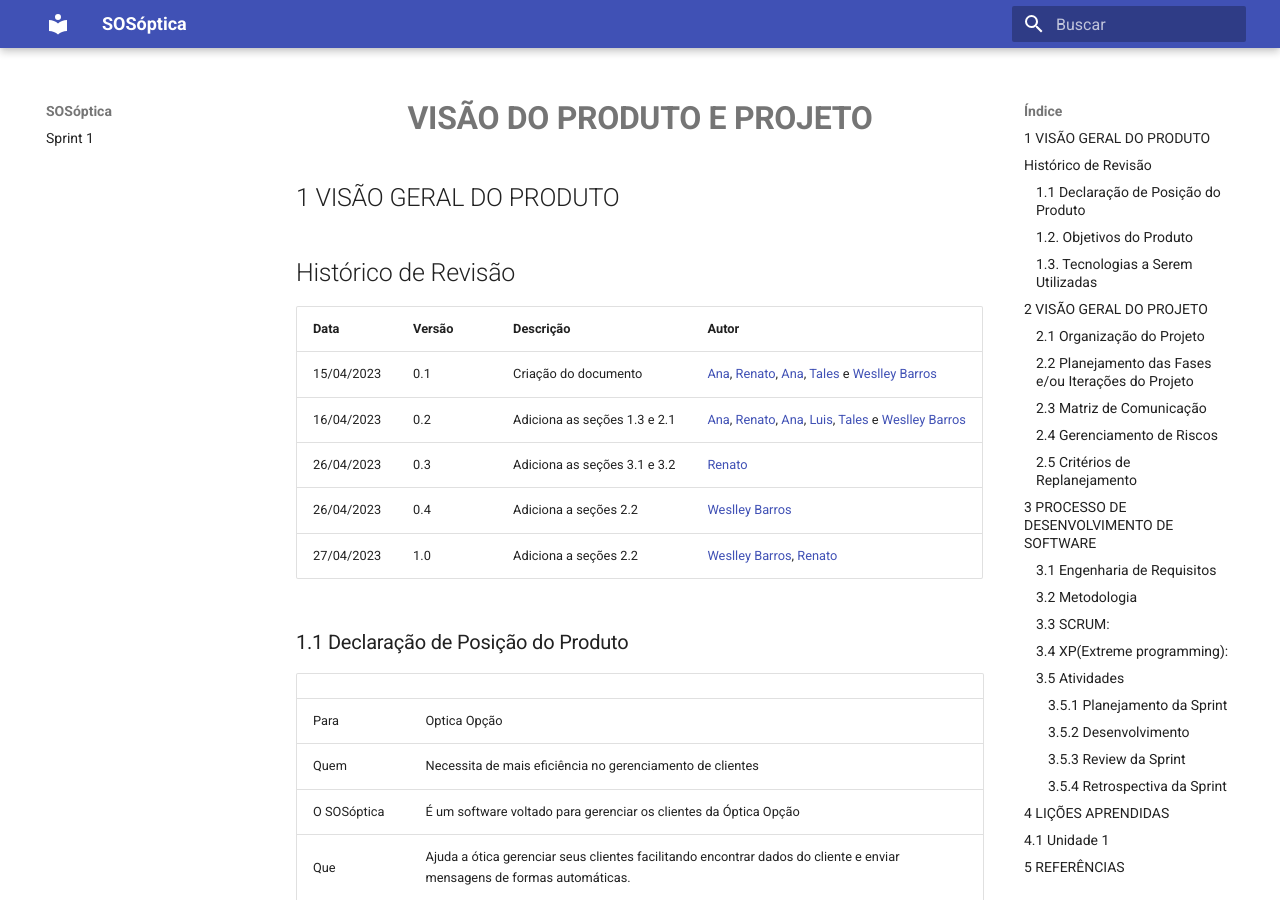
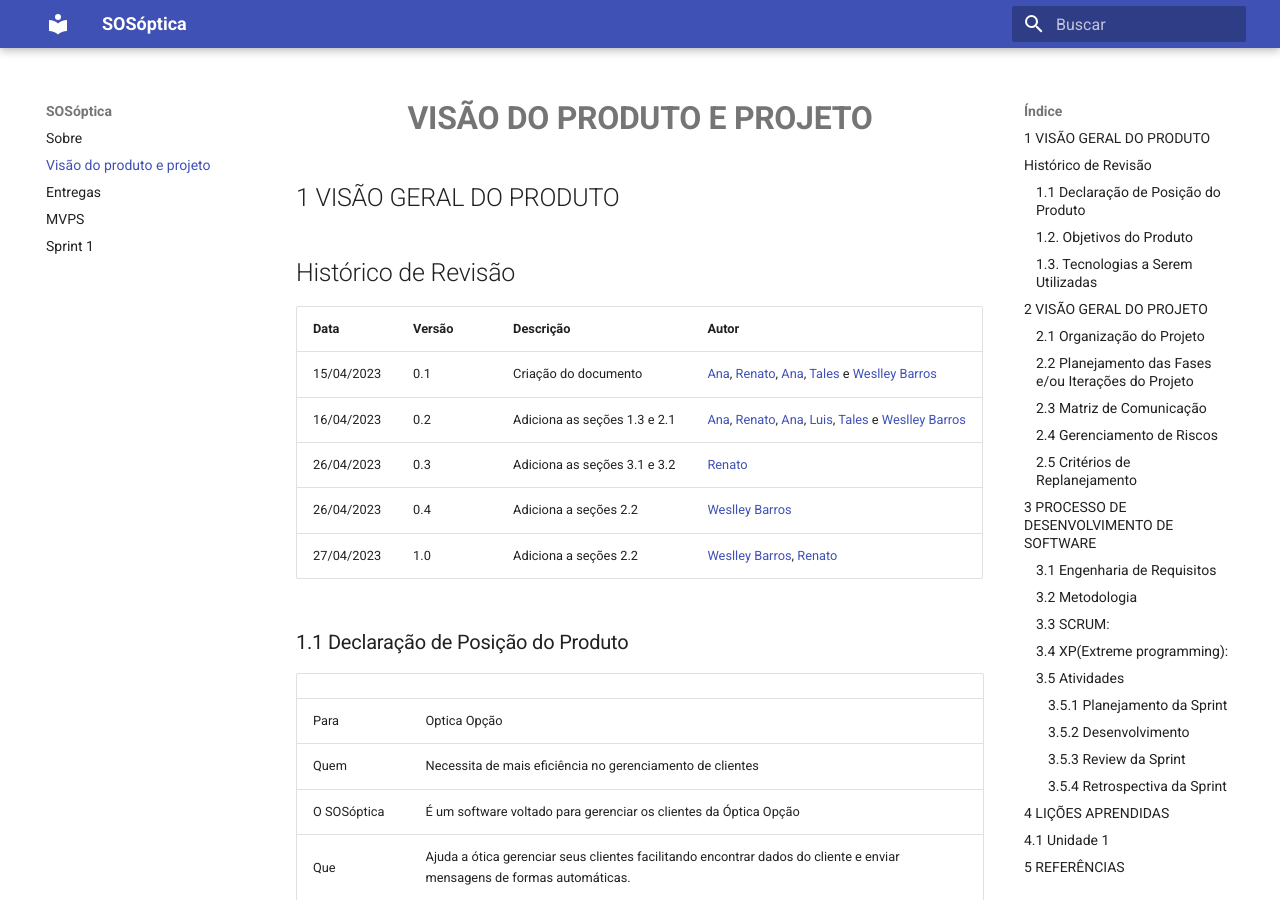
Before and after one commit to mdsreq-fga-unb/2023.1-SOSOptica, an MkDocs documentation site: the page built from docs/visao.md, in a window 1280 px wide and 900 px high. Built offline with MkDocs 1.6.1 and Material for MkDocs 9.7.7, drawn with Linux system fonts in a browser that asks for light colours; nearby versions of some CDN libraries; part of the change alters nothing that is shown.

```diff
--- a/mkdocs.yml
+++ b/mkdocs.yml
@@ -20,7 +20,4 @@ nav:
   - Visão do produto e projeto: visao.md
   - Entregas: entregas.md
   - MVPS: Mvps.md
-
-
-nav:
- - Sprint 1 : Sprint1.md
+  - Sprint 1 : Sprint1.md
```
